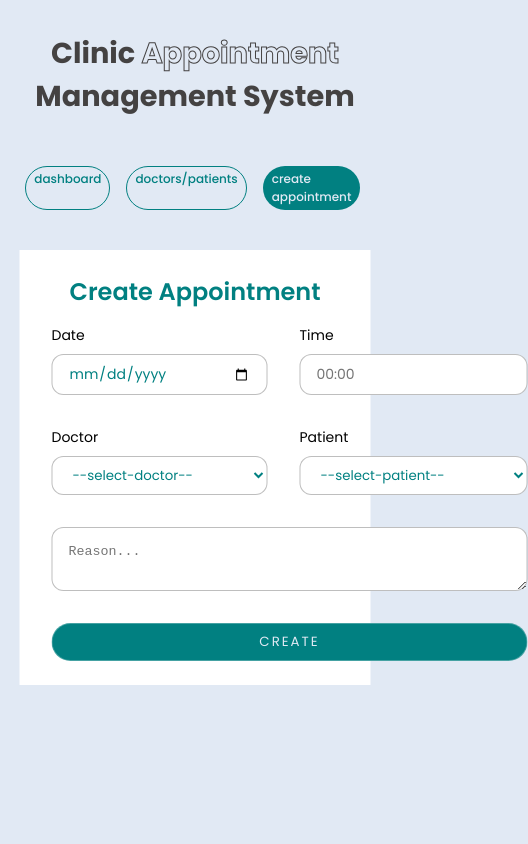
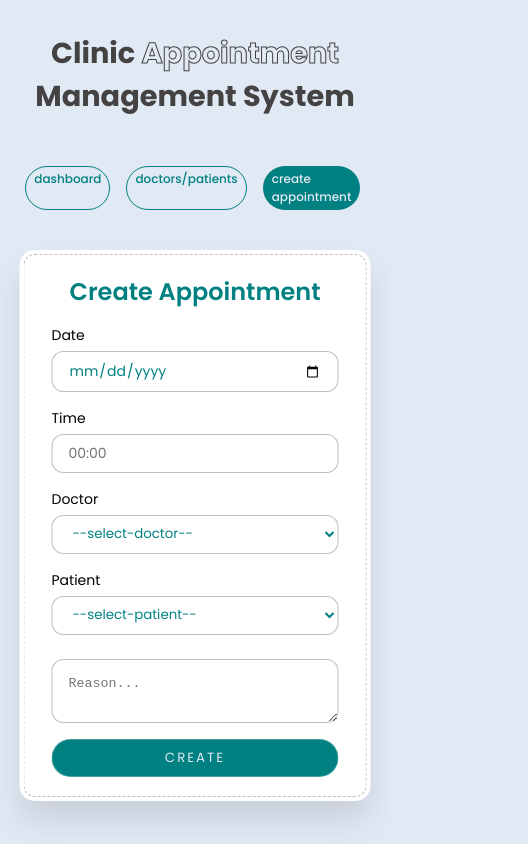
Before and after one commit to justin24er/Clinic-Appointment-Management-System, a React (Vite) app: page /create_appointment in a window 390 px wide. Shown: the whole page, 528 px wide, since content can reach past the window. Built offline with nearby package versions, Linux system fonts and the light colour scheme; data requests are answered from the project's data file.

Commit message:
project-form-completed
Co-authored-by: tyramcdenis <tyramcdenis@gmail.com>

```diff
--- a/src/styles/button.css
+++ b/src/styles/button.css
@@ -1,7 +1,8 @@
 button:focus-visible,
 a:focus-visible,
 input:focus-visible,
-textarea:focus-visible {
+textarea:focus-visible,
+select:focus-visible {
     outline: 2px dashed var(--teal)!important;
     outline-offset: 2px!important;
 }
--- a/src/styles/create_appointment.css
+++ b/src/styles/create_appointment.css
@@ -12,6 +12,11 @@
     margin-block-start: .5rem;
     background: var(--wt);
     padding: 1.5rem 2rem;
+    box-shadow: 0 20px 30px #cad1db;
+    border-radius: 15px;
+    corner-shape: scoop;
+    outline: 1px dashed var(--border) ;
+    outline-offset: -5px;
 }
 .appointment-form-title {
     font-size: 1.5rem;
@@ -23,12 +28,16 @@
     grid-template-columns: repeat(2, 1fr);
     gap: 2rem;
     width: 100%;
-
+    @media screen and (max-width: 670px) {
+        display: flex;
+        flex-direction: column;
+        gap: 1rem;
+    }
 }
 .appointment-form label {
     display: flex;
     flex-direction: column;
-    gap: .5rem;
+    gap: .3rem;
 }
 .appointment-form textarea,
 .appointment-form .form-button {
@@ -42,6 +51,7 @@
     border-radius: 12px;
     border: 1px solid var(--border);
     padding: 1rem;
+    margin-block-start: .5rem;
 }
 .appointment-form input,
 .appointment-form select{
```
